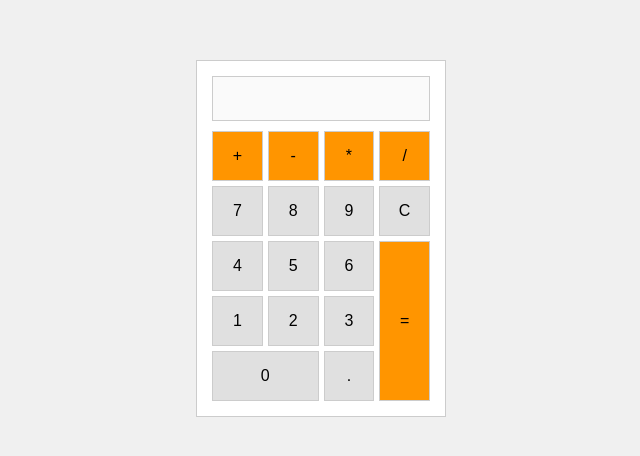
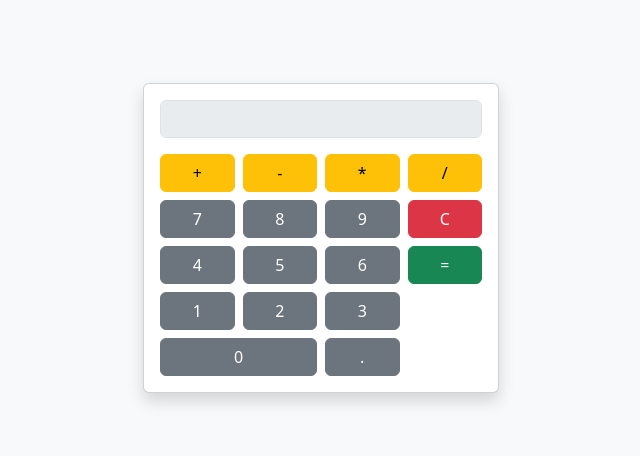
Before and after one commit to Xuanhuy218972/Javascript-and-Ruby-project, a website: page project3/index.html in a window 1280 px wide. Shown: the part 162-618 px from the top of the page, without its empty margins (319-959 px from the left). Drawn offline with nearby package versions, Linux system fonts and the light colour scheme.

Commit message:
update project4 and server.js

```diff
--- a/project3/index.html
+++ b/project3/index.html
@@ -4,31 +4,40 @@
   <meta charset="UTF-8">
   <meta name="viewport" content="width=device-width, initial-scale=1.0">
   <title>Calculator</title>
-  <link rel="stylesheet" href="style.css">
+  <link href="https://cdn.jsdelivr.net/npm/bootstrap@5.3.0/dist/css/bootstrap.min.css" rel="stylesheet">
 </head>
-<body>
-  <div class="calculator">
-    <input type="text" id="display" disabled>
-    <div class="buttons">
-      <button class="operator" onclick="addOperator('+')">+</button>
-      <button class="operator" onclick="addOperator('-')">-</button>
-      <button class="operator" onclick="addOperator('*')">*</button>
-      <button class="operator" onclick="addOperator('/')">/</button>
-      <button class="number" onclick="addNumber('7')">7</button>
-      <button class="number" onclick="addNumber('8')">8</button>
-      <button class="number" onclick="addNumber('9')">9</button>
-      <button class="clear" onclick="clearDisplay()">C</button>
-      <button class="number" onclick="addNumber('4')">4</button>
-      <button class="number" onclick="addNumber('5')">5</button>
-      <button class="number" onclick="addNumber('6')">6</button>
-      <button class="equal" onclick="calculateResult()">=</button>
-      <button class="number" onclick="addNumber('1')">1</button>
-      <button class="number" onclick="addNumber('2')">2</button>
-      <button class="number" onclick="addNumber('3')">3</button>
-      <button class="number zero" onclick="addNumber('0')">0</button>
-      <button class="number" onclick="addNumber('.')">.</button>
+<body class="d-flex justify-content-center align-items-center vh-100 bg-light">
+  <div class="container">
+    <div class="row justify-content-center">
+      <div class="col-12 col-md-4">
+        <div class="card shadow">
+          <div class="card-body text-center">
+            <input type="text" id="display" class="form-control text-end mb-3" disabled>
+            <div class="row g-2">
+              <div class="col-3"><button class="btn btn-warning w-100" onclick="addOperator('+')">+</button></div>
+              <div class="col-3"><button class="btn btn-warning w-100" onclick="addOperator('-')">-</button></div>
+              <div class="col-3"><button class="btn btn-warning w-100" onclick="addOperator('*')">*</button></div>
+              <div class="col-3"><button class="btn btn-warning w-100" onclick="addOperator('/')">/</button></div>
+              <div class="col-3"><button class="btn btn-secondary w-100" onclick="addNumber('7')">7</button></div>
+              <div class="col-3"><button class="btn btn-secondary w-100" onclick="addNumber('8')">8</button></div>
+              <div class="col-3"><button class="btn btn-secondary w-100" onclick="addNumber('9')">9</button></div>
+              <div class="col-3"><button class="btn btn-danger w-100" onclick="clearDisplay()">C</button></div>
+              <div class="col-3"><button class="btn btn-secondary w-100" onclick="addNumber('4')">4</button></div>
+              <div class="col-3"><button class="btn btn-secondary w-100" onclick="addNumber('5')">5</button></div>
+              <div class="col-3"><button class="btn btn-secondary w-100" onclick="addNumber('6')">6</button></div>
+              <div class="col-3" rowspan="3"><button class="btn btn-success w-100 h-100" onclick="calculateResult()">=</button></div>
+              <div class="col-3"><button class="btn btn-secondary w-100" onclick="addNumber('1')">1</button></div>
+              <div class="col-3"><button class="btn btn-secondary w-100" onclick="addNumber('2')">2</button></div>
+              <div class="col-3"><button class="btn btn-secondary w-100" onclick="addNumber('3')">3</button></div>
+              <div class="col-6"><button class="btn btn-secondary w-100" onclick="addNumber('0')">0</button></div>
+              <div class="col-3"><button class="btn btn-secondary w-100" onclick="addNumber('.')">.</button></div>
+            </div>
+          </div>
+        </div>
+      </div>
     </div>
   </div>
-  <script src="index.js"></script>
+  <script src="https://cdn.jsdelivr.net/npm/bootstrap@5.3.0/dist/js/bootstrap.bundle.min.js"></script>
+  <script src="/project3/index.js"></script>
 </body>
 </html>
--- a/project3/style.css
+++ /dev/null
@@ -1,62 +0,0 @@
-* {
-  margin: 0;
-  padding: 0;
-  box-sizing: border-box;
-}
-
-body {
-  font-family: Arial, sans-serif;
-  display: flex;
-  justify-content: center;
-  align-items: center;
-  height: 100vh;
-  background: #f0f0f0;
-}
-
-.calculator {
-  background: #fff;
-  padding: 15px;
-  border: 1px solid #ccc;
-  width: 250px;
-  text-align: center;
-}
-
-#display {
-  width: 100%;
-  padding: 10px;
-  font-size: 20px;
-  text-align: right;
-  border: 1px solid #ccc;
-  margin-bottom: 10px;
-}
-
-.buttons {
-  display: grid;
-  grid-template-columns: repeat(4, 1fr);
-  grid-auto-rows: minmax(50px, auto);
-  gap: 5px;
-}
-
-button {
-  padding: 10px;
-  font-size: 16px;
-  border: 1px solid #ccc;
-  background: #e0e0e0;
-  cursor: pointer;
-}
-
-button:hover {
-  background: #d0d0d0;
-}
-
-.operator, .equal {
-  background: #ff9500;
-}
-
-.zero {
-  grid-column: span 2;
-}
-
-.equal {
-  grid-row: span 3;
-}
```
Also changed, not shown: package.json (added, +16 -0 lines), project1/index.html (+1 -1 lines), project2/index.html (+1 -1 lines), project4/index.html (+15 -16 lines), project4/index.js (added, +51 -0 lines), server.js (added, +27 -0 lines), 2 other files.
